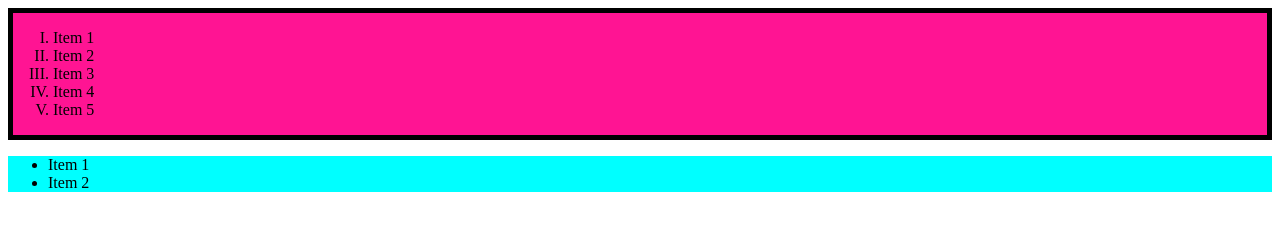
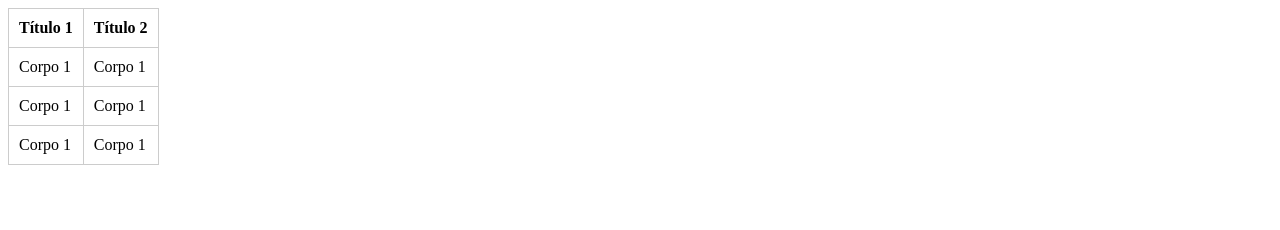
Before and after one commit to Moxell/HTML-CSS-Learning, a plain HTML site: page index.html in a window 1280 px wide. Drawn offline with Linux system fonts and the light colour scheme.

Commit message:
Table Testing

```diff
--- a/index.html
+++ b/index.html
@@ -5,31 +5,38 @@
     <meta name="viewport" content="width=device-width, initial-scale=1.0">
     <title>Document</title>
     <style>
-        .section-one {
-            background: deeppink;
-            border: 5px solid black;
+        table td, table th {
+            border: 1px solid #ccc;
+            padding: 10px;
         }
-        .section-two {
-            background: cyan;
+        table {
+            border-collapse: collapse;
         }
     </style>
 </head>
 <body>
-    <section class="section-one">
-        <ol type="I">
-            <li>Item 1</li>
-            <li>Item 2</li>
-            <li>Item 3</li>
-            <li>Item 4</li>
-            <li>Item 5</li>
-        </ol>
-    </section>
-    <section class="section-two">
-        <ul>
-            <li>Item 1</li>
-            <li>Item 2</li>
-        </ul>
-    </section>
+    <table>
+        <thead>
+            <tr>
+                <th>Título 1</th>
+                <th>Título 2</th>
+            </tr>
+        </thead>
+        <tbody>
+            <tr>
+                <td>Corpo 1</td>
+                <td>Corpo 1</td>
+            </tr>
+            <tr>
+                <td>Corpo 1</td>
+                <td>Corpo 1</td>
+            </tr>
+            <tr>
+                <td>Corpo 1</td>
+                <td>Corpo 1</td>
+            </tr>
 
+        </tbody>
+    </table>
 </body>
 </html>
```
